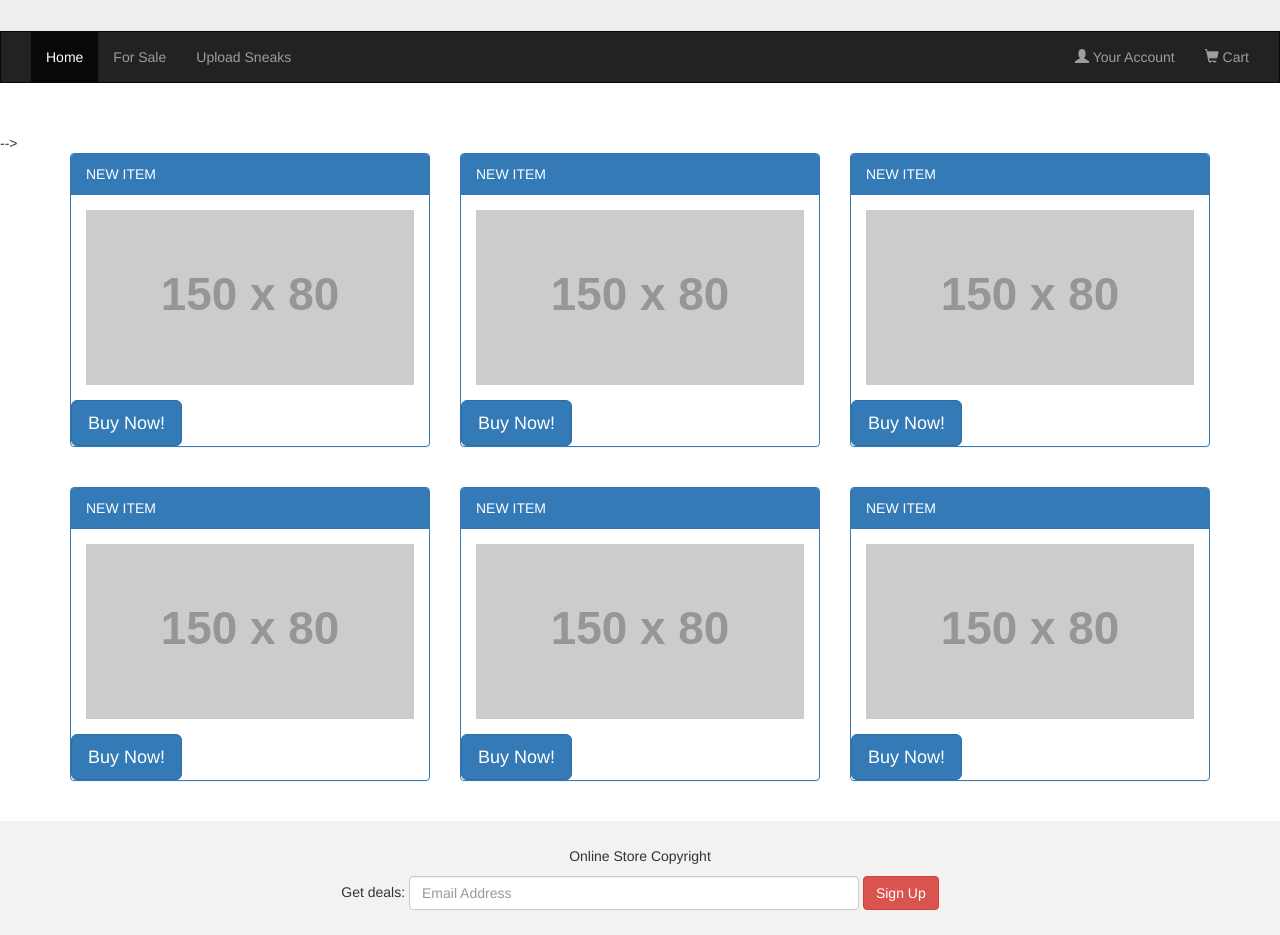
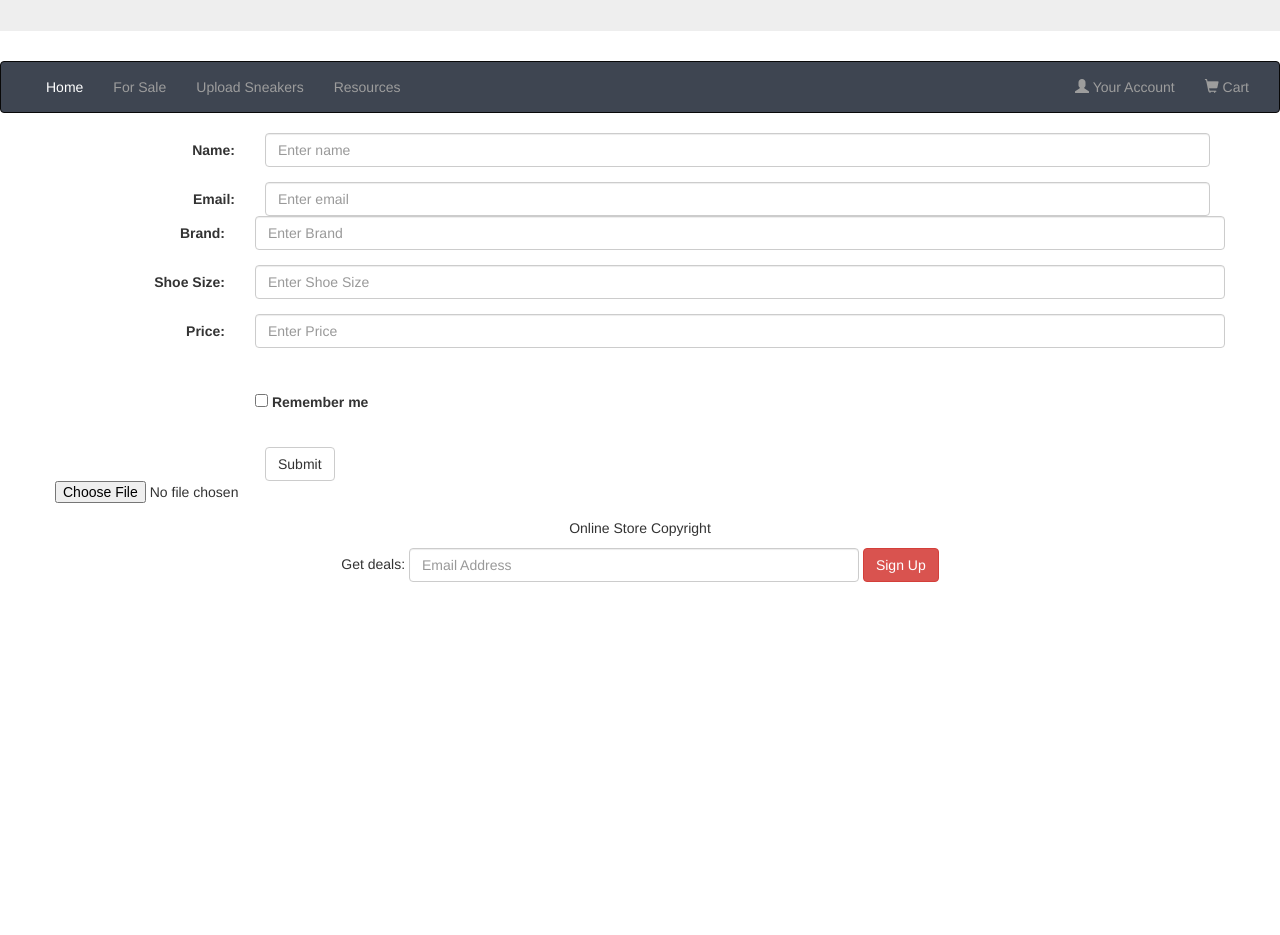
Before and after one commit to JoshHallRVA/group-2, a website: page app/public/uploadSneaks.html in a window 1280 px wide. Shown: the part 440-1375 px from the top of the page. After the commit the page ends 1022 px from the top, so only its background shows below. Drawn offline with nearby package versions, Linux system fonts and the light colour scheme; placeholder pictures from the web are drawn by us.

Commit message:
Added uploadSneaks.html

```diff
--- a/app/public/uploadSneaks.html
+++ b/app/public/uploadSneaks.html
@@ -10,27 +10,15 @@
 		/>
 		<script src="https://ajax.googleapis.com/ajax/libs/jquery/3.5.1/jquery.min.js"></script>
 		<script src="https://maxcdn.bootstrapcdn.com/bootstrap/3.4.1/js/bootstrap.min.js"></script>
-		<style>
-			/* Remove the navbar's default rounded borders and increase the bottom margin */
-			.navbar {
-				margin-bottom: 50px;
-				border-radius: 0;
-			}
 
-			/* Remove the jumbotron's default bottom margin */
-			.jumbotron {
-				margin-bottom: 0;
-			}
 
-			/* Add a gray background color and some padding to the footer */
-			footer {
-				background-color: #f2f2f2;
-				padding: 25px;
-			}
-    </style>
-     <link rel="stylesheet" type="text/css" href="style.css" />
+		<link rel="stylesheet" href="index.html">
+		<link rel="stylesheet" href="forSale.html">
+		<link rel="stylesheet" href="resources.html" />
+		 <link rel="stylesheet" type="text/css"
+		 href="style.css" />
 	</head>
-	<body>
+	<body >
 		<div class="jumbotron">
 			<div class="container text-center">
 				<h1>
@@ -43,9 +31,9 @@
 			</div>
 		</div>
 
-		<nav class="navbar navbar-inverse">
+		<nav class="navbar navbar-inverse"  style="background-color: #3E4551" >
 			<div class="container-fluid">
-				<div class="navbar-header bg-primary">
+				<div class="navbar-header">
 					<button
 						type="button"
 						class="navbar-toggle"
@@ -57,15 +45,16 @@
 						<span class="icon-bar"></span>
 					</button>
 				</div>
-				<div class="collapse navbar-collapse" id="myNavbar">
-					<ul class="nav navbar-nav">
-						<li class="active"><a href="#">Home</a></li>
-						<li><a href="#">For Sale</a></li>
-						<li><a href="#">Upload Sneaks</a></li>
+				<div class="collapse navbar-collapse" id="myNavbar"  style="background-color: #3E4551">
+					<ul class="nav navbar-nav"  >
+						<li class="active"><a href="index.html"  style="background-color: #3E4551" >Home</a></li>
+						<li><a href="forSale.html">For Sale</a></li>
+						<li><a href="uploadSneaks.html">Upload Sneakers</a></li>
+						<li><a href="resources.html">Resources</a></li>
 
 
 					</ul>
-					<ul class="nav navbar-nav navbar-right">
+					<ul class="nav navbar-nav navbar-right" >
 						<li>
 							<a href="#"
 								><span class="glyphicon glyphicon-user"></span> Your Account</a
@@ -81,140 +70,61 @@
 			</div>
     </nav>
 
-<!--  <div id="myCarousel" class="carousel slide" data-ride="carousel">
-     Indicators -->
-    <!-- <ol class="carousel-indicators">
-      <li data-target="#myCarousel" data-slide-to="0" class="active"></li>
-      <li data-target="#myCarousel" data-slide-to="1"></li>
-    </ol> -->
-
-    <!-- Wrapper for slides -->
-    <!-- <div class="carousel-inner" role="listbox">
-      <div class="item active">
-        <img src="https://placehold.it/1200x400?text=IMAGE" alt="Image">
-        <div class="carousel-caption">
-          <h3>Sell $</h3>
-          <p>Money Money.</p>
-        </div>
-      </div>
-
-      <div class="item">
-        <img src="https://placehold.it/1200x400?text=Another Image Maybe" alt="Image">
-        <div class="carousel-caption">
-          <h3>Rare Find $</h3>
-          <p>Lorem ipsum...</p>
-        </div>
-      </div>
-    </div> -->
-
-    <!-- Left and right controls -->
-    <!-- <a class="left carousel-control" href="#myCarousel" role="button" data-slide="prev">
-      <span class="glyphicon glyphicon-chevron-left" aria-hidden="true"></span>
-      <span class="sr-only">Previous</span>
-    </a>
-    <a class="right carousel-control" href="#myCarousel" role="button" data-slide="next">
-      <span class="glyphicon glyphicon-chevron-right" aria-hidden="true"></span>
-      <span class="sr-only">Next</span>
-    </a>
-</div> --> -->
 
 		<div class="container">
-			<div class="row">
-				<div class="col-sm-4">
-					<div class="panel panel-primary">
-						<div class="panel-heading">NEW ITEM</div>
-						<div class="panel-body">
-							<img
-								src="https://placehold.it/150x80?text=IMAGE"
-								class="img-responsive"
-								style="width: 100%"
-                alt="Image"
+			<form class="form-horizontal" action="/action_page.php">
+			<div class="form-group">
+				<label class="control-label col-sm-2" for="name">Name:</label>
+				<div class="col-sm-10">
+					<input type="text" class="form-control" id="email" placeholder="Enter name">
+				</div>
+			</div>
+			<div class="form-group">
+				<label class="control-label col-sm-2" for="email">Email:</label>
+				<div class="col-sm-10">
+					<input type="text" class="form-control" id="email" placeholder="Enter email">
+				</div>
 
-							/>
-						</div>
-            <button type="button" class="btn btn-primary btn-lg">Buy Now!</button>
+				<div class="form-group">
+					<label class="control-label col-sm-2" for="brand">Brand:</label>
+					<div class="col-sm-10">
+						<input type="text" class="form-control" id="brand" placeholder="Enter Brand">
 					</div>
 				</div>
-				<div class="col-sm-4">
-					<div class="panel panel-primary">
-						<div class="panel-heading">NEW ITEM</div>
-						<div class="panel-body">
-							<img
-								src="https://placehold.it/150x80?text=IMAGE"
-								class="img-responsive"
-								style="width: 100%"
-								alt="Image"
-							/>
-						</div>
-						<button type="button" class="btn btn-primary btn-lg">Buy Now!</button>
+				<div class="form-group">
+					<label class="control-label col-sm-2" for="shoeSize">Shoe Size:</label>
+					<div class="col-sm-10">
+						<input type="text" class="form-control" id="shoeSize" placeholder="Enter Shoe Size">
 					</div>
 				</div>
-				<div class="col-sm-4">
-					<div class="panel panel-primary">
-						<div class="panel-heading">NEW ITEM</div>
-						<div class="panel-body">
-							<img
-								src="https://placehold.it/150x80?text=IMAGE"
-								class="img-responsive"
-								style="width: 100%"
-								alt="Image"
-							/>
-						</div>
-						<button type="button" class="btn btn-primary btn-lg">Buy Now!</button>
+				<div class="form-group">
+					<label class="control-label col-sm-2" for="price">Price:</label>
+					<div class="col-sm-10">
+						<input type="text" class="form-control" id="email" placeholder="Enter Price">
+					</div>
+				</div>
+
+			<div class="form-group">
+				<div class="col-sm-offset-2 col-sm-10">
+					<div class="checkbox"></div>
+						<label><input type="checkbox"> Remember me</label>
 					</div>
 				</div>
 			</div>
-		</div>
-		<br />
+			<div class="form-group">
+				<div class="col-sm-offset-2 col-sm-10">
+					<button type="submit" class="btn btn-default">Submit</button>
+				</div>
+				<form action="/profile" method="post" enctype="multipart/form-data">
+					<input type="file" name="avatar" />
+				</form>
+			</div>
 
-	 <div class="container">
-			<div class="row">
-				<div class="col-sm-4">
-					<div class="panel panel-primary">
-						<div class="panel-heading">NEW ITEM</div>
-						<div class="panel-body">
-							<img
-								src="https://placehold.it/150x80?text=IMAGE"
-								class="img-responsive"
-								style="width: 100%"
-								alt="Image"
-							/>
-						</div>
-            <button type="button" class="btn btn-primary btn-lg">Buy Now!</button>
-					</div>
-				</div>
-				 <div class="col-sm-4">
-					<div class="panel panel-primary ">
-						<div class="panel-heading">NEW ITEM</div>
-						<div class="panel-body">
-							<img
-								src="https://placehold.it/150x80?text=IMAGE"
-								class="img-responsive"
-								style="width: 100%"
-								alt="Image"
-							/>
-						</div>
-            <button type="button" class="btn btn-primary btn-lg">Buy Now!</button>
-					</div>
-				</div>
-				 <div class="col-sm-4">
-					<div class="panel panel-primary">
 
-						<div class="panel-heading">NEW ITEM</div>
-						<div class="panel-body">
-							<img
-								src="https://placehold.it/150x80?text=IMAGE"
-								class="img-responsive"
-								style="width: 100%"
-								alt="Image"
-							/>
-						</div>
-            <button type="button" class="btn btn-primary btn-lg">Buy Now!</button>
-					</div>
-				</div>
-			</div>
-		</div>
-		<br/>
+
+
+
+
 
 		<footer class="container-fluid text-center">
 			<p>Online Store Copyright</p>
```
